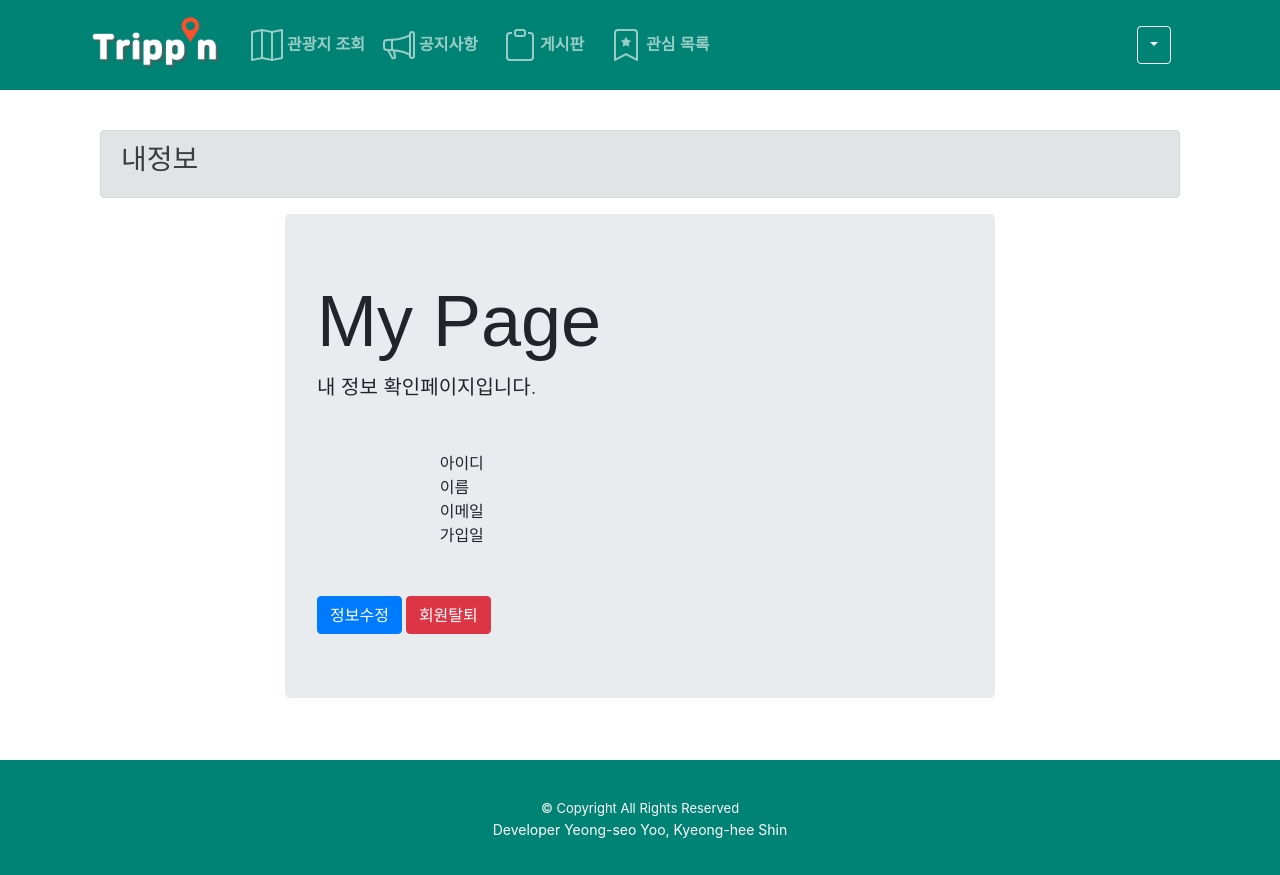
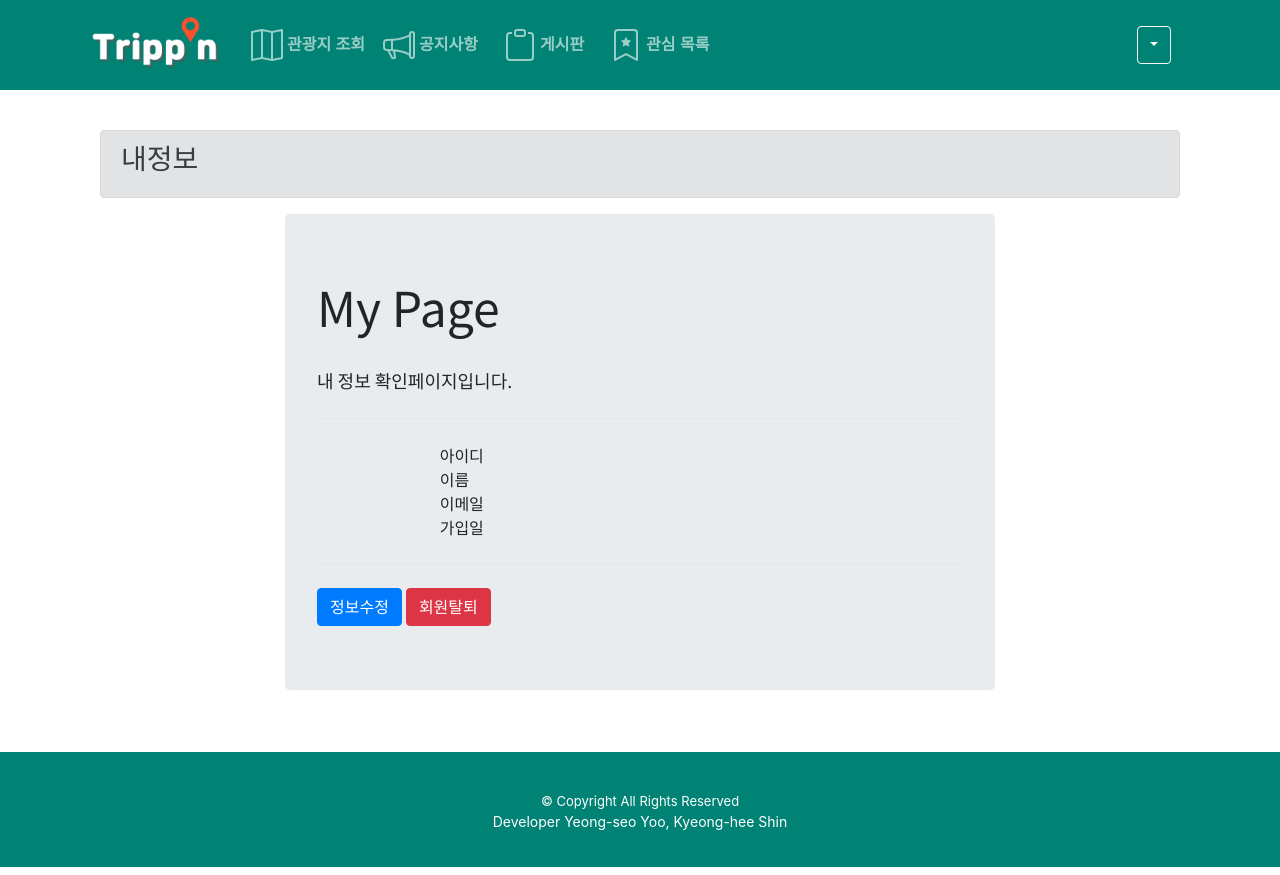
Before and after one commit to hanb613/Tripp-n, a Vue app in the folder enjoytrip_vue/: page /user/mypage in a window 1280 px wide. Shown: the top 875 px of the page. Built offline with nearby package versions, Linux system fonts and the light colour scheme; no server answers.

Commit message:
Fix : CSS 수정

```diff
--- a/enjoytrip_vue/src/components/user/UserMyPage.vue
+++ b/enjoytrip_vue/src/components/user/UserMyPage.vue
@@ -9,13 +9,16 @@
       <b-col></b-col>
       <b-col cols="8">
         <b-jumbotron>
-          <template #header>My Page</template>
+          <h1 class="display-5 font">My Page</h1>
+          <br />
 
-          <template #lead> 내 정보 확인페이지입니다. </template>
+          <span class="font" style="font-size: 18px"
+            >내 정보 확인페이지입니다.
+          </span>
 
           <hr class="my-4" />
 
-          <b-container class="mt-4">
+          <b-container class="mt-4 font">
             <b-row>
               <b-col cols="2"></b-col>
               <b-col cols="2" align-self="end">아이디</b-col
@@ -90,4 +93,10 @@
 };
 </script>
 
-<style scoped></style>
+<style scoped>
+@import url("https://fonts.googleapis.com/css2?family=Noto+Sans+KR&display=swap");
+
+.font {
+  font-family: "Noto Sans KR", sans-serif;
+}
+</style>
```
